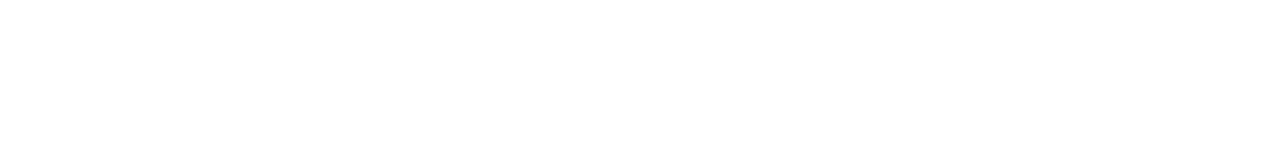
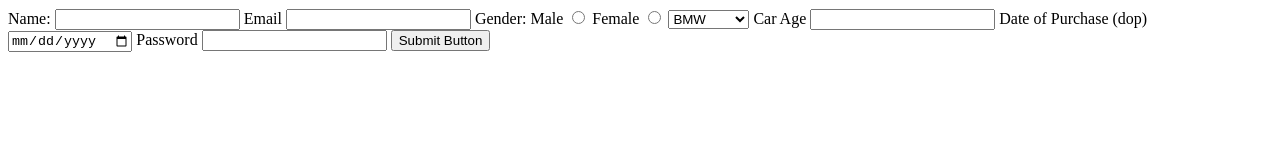
Before and after one commit to acciojob/car-insurance-form-Akanksha-Gawande, a website: page main.html in a window 1280 px wide. Drawn offline with Linux system fonts and the light colour scheme.

Commit message:
created a submission

```diff
--- a/main.html
+++ b/main.html
@@ -8,6 +8,30 @@
 
 <body>
 	<!-- the entire body must be written by student -->
+	<form method="post">
+		<label for="name">Name:</label>
+		<input type="text" id="name" required>
+		<label for="email">Email</label>
+		<input type="email" id="email" required>
+		<label>Gender:</label>
+		<label for="gender_m">Male</label>
+		<input type="radio" id="gender_m" name="gender"required>
+		<label for="gender_f">Female</label>
+		<input type="radio" id="gender_f" name="gender" required>
+		<select name="car" id="cars">
+			<option value="BMW">BMW</option>
+			<option value="Audi">Audi</option>
+			<option value="Mercedez">Mercedez</option>
+		</select>
+		<label for="carage">Car Age</label>
+		<input type="number" id="carage" required>
+		<label for="dop">Date of Purchase (dop)</label>
+		<input type="date" id="dop" required>
+		<label for="password">Password</label>
+		<input type="password" id="password" required>
+	<button type="submit">Submit Button</button>
+
+	</form>
     <script type="text/javascript" src="./script.js">
 </script>
 
```
